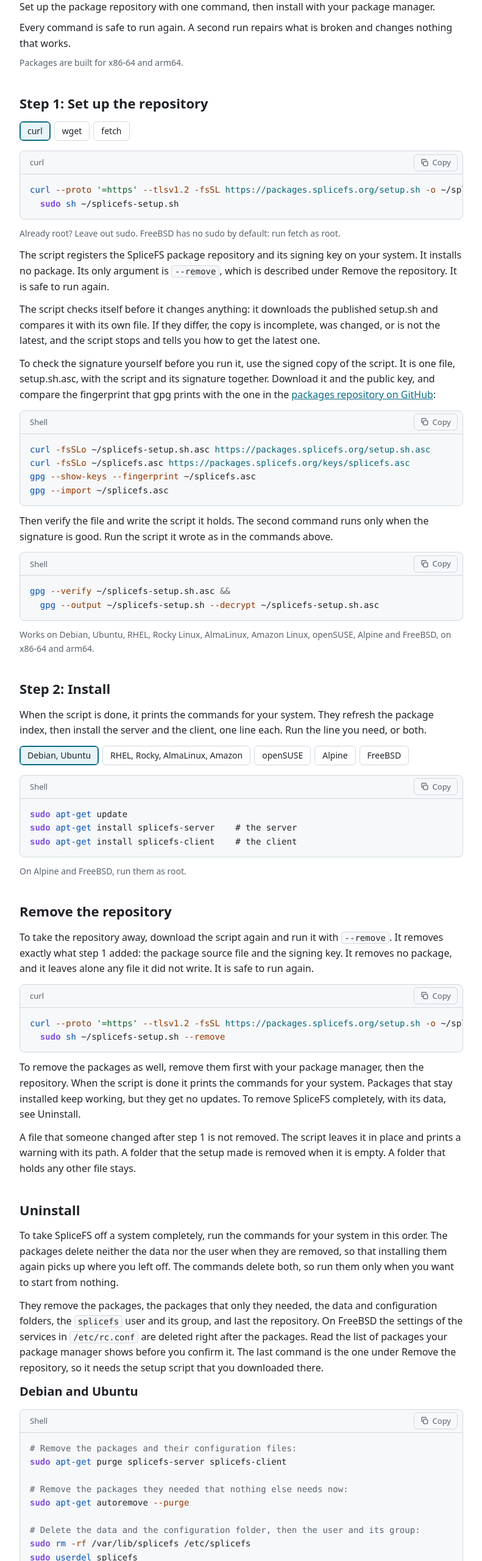
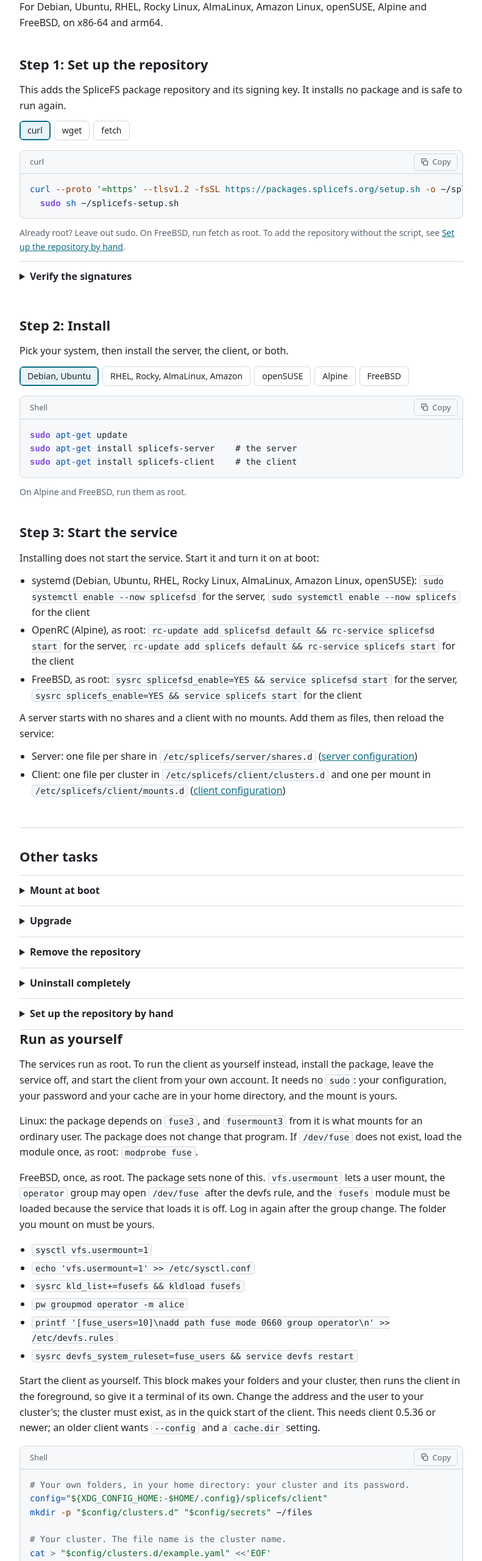
Before and after one commit to SpliceFS/packages, a plain HTML site: page site/index.html in a window 1280 px wide. Shown: the part 120-2680 px from the top of the page at 61% size, without its empty margins (244-1035 px from the left). Drawn offline with Linux system fonts and the light colour scheme.

Commit message:
Cut the install page down to the steps a reader runs
The page buried four short steps under long paragraphs. The main path now has one or two
plain sentences per step; signature checks, mounting at boot, upgrades, removal, uninstall
and the by-hand setup sit in collapsed parts below it. Code blocks are unchanged.

```diff
--- a/site/index.html
+++ b/site/index.html
@@ -70,7 +70,14 @@ h1 { font-size: 32px; line-height: 1.2; margin: 0 0 16px; letter-spacing: -0.02e
 h2 { font-size: 22px; line-height: 1.3; margin: 0 0 16px; }
 h3.panel-title { font-size: 20px; line-height: 1.3; margin: 0 0 16px; }
 section.one { margin-top: 40px; }
-section.manual { border-top: 1px solid var(--border); margin-top: 48px; padding-top: 32px; }
+section.more { border-top: 1px solid var(--border); margin-top: 48px; padding-top: 32px; }
+details { border-top: 1px solid var(--border); padding: 12px 0; }
+section.more details:last-child { border-bottom: 1px solid var(--border); }
+summary { cursor: pointer; font-weight: 600; }
+details[open] > summary { margin-bottom: 12px; }
+details p { margin: 0 0 12px; }
+main ul { margin: 0 0 12px; padding-left: 20px; }
+main li { margin: 4px 0; }
 .chooser { display: none; flex-wrap: wrap; gap: 8px 24px; margin: 0 0 16px; }
 html.js .chooser { display: flex; }
 .seg-group { display: flex; flex-wrap: wrap; gap: 6px; }
@@ -122,10 +129,6 @@ pre code { font: inherit; }
 .t-op { color: var(--c-op); }
 .t-here { color: var(--c-here); }
 .t-cmt { color: var(--c-cmt); }
-section.after { border-top: 1px solid var(--border); margin-top: 48px; padding-top: 32px; }
-section.after p { margin: 0 0 8px; }
-section.after ul { margin: 0; padding-left: 20px; }
-section.after li { margin: 4px 0; }
 code.inline { font: 14px ui-monospace, SFMono-Regular, Menlo, Consolas, "Liberation Mono", monospace; background: var(--code-bg); border: 1px solid var(--border); border-radius: 4px; padding: 1px 5px; overflow-wrap: anywhere; }
 footer { border-top: 1px solid var(--border); margin-top: 48px; }
 footer .wrap { padding-top: 24px; padding-bottom: 40px; font-size: 14px; color: var(--muted); }
@@ -152,12 +155,11 @@ footer a:first-of-type { margin-left: 4px; }
 </header>
 <main class="wrap">
   <h1>Install SpliceFS</h1>
-  <p class="lead">Set up the package repository with one command, then install with your package manager.</p>
-  <p class="lead">Every command is safe to run again. A second run repairs what is broken and changes nothing that works.</p>
-  <p class="small">Packages are built for x86-64 and arm64.</p>
+  <p class="lead">For Debian, Ubuntu, RHEL, Rocky Linux, AlmaLinux, Amazon Linux, openSUSE, Alpine and FreeBSD, on x86-64 and arm64.</p>
 
   <section class="one" id="one">
     <h2>Step 1: Set up the repository</h2>
+    <p>This adds the SpliceFS package repository and its signing key. It installs no package and is safe to run again.</p>
     <div class="chooser">
       <div class="seg-group" role="group" aria-label="Download tool">
         <button type="button" class="seg" data-tool="curl" aria-pressed="true">curl</button>
@@ -174,25 +176,26 @@ footer a:first-of-type { margin-left: 4px; }
     <div class="block nojs"><div class="bar"><span class="label">fetch (FreeBSD, as root)</span></div><pre><code>fetch -o ~/splicefs-setup.sh https://packages.splicefs.org/setup.sh &amp;&amp;
   sh ~/splicefs-setup.sh
 </code></pre></div>
-    <p class="small">Already root? Leave out sudo. FreeBSD has no sudo by default: run fetch as root.</p>
-    <p>The script registers the SpliceFS package repository and its signing key on your system. It installs no package. Its only argument is <code class="inline">--remove</code>, which is described under Remove the repository. It is safe to run again.</p>
-    <p>The script checks itself before it changes anything: it downloads the published setup.sh and compares it with its own file. If they differ, the copy is incomplete, was changed, or is not the latest, and the script stops and tells you how to get the latest one.</p>
-    <p>To check the signature yourself before you run it, use the signed copy of the script. It is one file, setup.sh.asc, with the script and its signature together. Download it and the public key, and compare the fingerprint that gpg prints with the one in the <a href="https://github.com/SpliceFS/packages#verify-the-setup-script">packages repository on GitHub</a>:</p>
+    <p class="small">Already root? Leave out sudo. On FreeBSD, run fetch as root. To add the repository without the script, see <a href="#manual">Set up the repository by hand</a>.</p>
+    <details>
+      <summary>Verify the signatures</summary>
+      <p>The repository is signed, and your package manager checks every download against the key the script adds. The script also stops if it differs from the published setup.sh.</p>
+      <p>To check the script before you run it, download setup.sh.asc (the script and its signature in one file) and the public key. The fingerprint gpg prints must match the one in the <a href="https://github.com/SpliceFS/packages#verify-the-setup-script">packages repository on GitHub</a>.</p>
       <div class="block"><div class="bar"><span class="label">Shell</span></div><pre><code>curl -fsSLo ~/splicefs-setup.sh.asc https://packages.splicefs.org/setup.sh.asc
 curl -fsSLo ~/splicefs.asc https://packages.splicefs.org/keys/splicefs.asc
 gpg --show-keys --fingerprint ~/splicefs.asc
 gpg --import ~/splicefs.asc
 </code></pre></div>
-    <p>Then verify the file and write the script it holds. The second command runs only when the signature is good. Run the script it wrote as in the commands above.</p>
+      <p>Then verify the file and write out the script. The second command runs only if the signature is good. Run the script as above.</p>
       <div class="block"><div class="bar"><span class="label">Shell</span></div><pre><code>gpg --verify ~/splicefs-setup.sh.asc &amp;&amp;
   gpg --output ~/splicefs-setup.sh --decrypt ~/splicefs-setup.sh.asc
 </code></pre></div>
-    <p class="small">Works on Debian, Ubuntu, RHEL, Rocky Linux, AlmaLinux, Amazon Linux, openSUSE, Alpine and FreeBSD, on x86-64 and arm64.</p>
+    </details>
   </section>
 
   <section class="one" id="two">
     <h2>Step 2: Install</h2>
-    <p>When the script is done, it prints the commands for your system. They refresh the package index, then install the server and the client, one line each. Run the line you need, or both.</p>
+    <p>Pick your system, then install the server, the client, or both.</p>
     <div class="chooser">
       <div class="seg-group" role="group" aria-label="System">
         <button type="button" class="seg" data-family="apt" aria-pressed="true">Debian, Ubuntu</button>
@@ -203,13 +206,43 @@ gpg --import ~/splicefs.asc
       </div>
     </div>
     <div id="twohost"></div>
-    <p class="nojs">The commands are the last three lines of your system's block under Manual setup below.</p>
+    <p class="nojs">The commands are the last three lines of your system's block under Set up the repository by hand, below.</p>
     <p class="small">On Alpine and FreeBSD, run them as root.</p>
   </section>
 
-  <section class="one" id="remove">
-    <h2>Remove the repository</h2>
-    <p>To take the repository away, download the script again and run it with <code class="inline">--remove</code>. It removes exactly what step 1 added: the package source file and the signing key. It removes no package, and it leaves alone any file it did not write. It is safe to run again.</p>
+  <section class="one" id="start">
+    <h2>Step 3: Start the service</h2>
+    <p>Installing does not start the service. Start it and turn it on at boot:</p>
+    <ul>
+      <li>systemd (Debian, Ubuntu, RHEL, Rocky Linux, AlmaLinux, Amazon Linux, openSUSE): <code class="inline">sudo systemctl enable --now splicefsd</code> for the server, <code class="inline">sudo systemctl enable --now splicefs</code> for the client</li>
+      <li>OpenRC (Alpine), as root: <code class="inline">rc-update add splicefsd default &amp;&amp; rc-service splicefsd start</code> for the server, <code class="inline">rc-update add splicefs default &amp;&amp; rc-service splicefs start</code> for the client</li>
+      <li>FreeBSD, as root: <code class="inline">sysrc splicefsd_enable=YES &amp;&amp; service splicefsd start</code> for the server, <code class="inline">sysrc splicefs_enable=YES &amp;&amp; service splicefs start</code> for the client</li>
+    </ul>
+    <p>A server starts with no shares and a client with no mounts. Add them as files, then reload the service:</p>
+    <ul>
+      <li>Server: one file per share in <code class="inline">/etc/splicefs/server/shares.d</code> (<a href="https://github.com/SpliceFS/server/blob/main/docs/configuration.md">server configuration</a>)</li>
+      <li>Client: one file per cluster in <code class="inline">/etc/splicefs/client/clusters.d</code> and one per mount in <code class="inline">/etc/splicefs/client/mounts.d</code> (<a href="https://github.com/SpliceFS/client/blob/main/docs/configuration.md">client configuration</a>)</li>
+    </ul>
+  </section>
+
+  <section class="more">
+    <h2>Other tasks</h2>
+    <details>
+      <summary>Mount at boot</summary>
+      <p>The client can mount from <code class="inline">/etc/fstab</code> once its cluster is defined and its service is running. As root, add a line of type <code class="inline">splicefs</code>:</p>
+      <ul>
+        <li>systemd: <code class="inline">echo 'example:/ /mnt/files splicefs _netdev,nofail,x-systemd.requires=splicefs.service 0 0' &gt;&gt; /etc/fstab</code></li>
+        <li>OpenRC (Alpine): <code class="inline">echo 'example:/ /mnt/files splicefs _netdev,nofail 0 0' &gt;&gt; /etc/fstab</code>, then turn on FUSE and network mounts, which the package leaves off: <code class="inline">rc-update add fuse boot &amp;&amp; rc-service fuse start</code> and <code class="inline">rc-update add netmount default &amp;&amp; rc-service netmount start</code></li>
+        <li>FreeBSD: <code class="inline">echo 'example:/ /mnt/files splicefs ro,late,failok,mountprog=/usr/local/sbin/mount.splicefs 0 0' &gt;&gt; /etc/fstab</code>. <code class="inline">mountprog=</code> names the mount helper, <code class="inline">late</code> mounts after the network and the services, and <code class="inline">failok</code> keeps a failed mount from stopping the boot. Test the line once with <code class="inline">mount /mnt/files</code>.</li>
+      </ul>
+    </details>
+    <details>
+      <summary>Upgrade</summary>
+      <p>On Linux an upgrade restarts a running service. On FreeBSD the old version keeps running until you restart it: <code class="inline">service splicefsd restart</code> for the server, <code class="inline">service splicefs restart</code> for the client.</p>
+    </details>
+    <details id="remove">
+      <summary>Remove the repository</summary>
+      <p>This removes the package source and the signing key that step 1 added. It removes no package; installed packages keep working but get no updates. A file changed since step 1 stays, with a warning.</p>
       <div class="block" id="removeblock"><div class="bar"><span class="label">curl</span></div><pre><code>curl --proto '=https' --tlsv1.2 -fsSL https://packages.splicefs.org/setup.sh -o ~/splicefs-setup.sh &amp;&amp;
   sudo sh ~/splicefs-setup.sh --remove
 </code></pre></div>
@@ -219,14 +252,10 @@ gpg --import ~/splicefs.asc
       <div class="block nojs"><div class="bar"><span class="label">fetch (FreeBSD, as root)</span></div><pre><code>fetch -o ~/splicefs-setup.sh https://packages.splicefs.org/setup.sh &amp;&amp;
   sh ~/splicefs-setup.sh --remove
 </code></pre></div>
-    <p>To remove the packages as well, remove them first with your package manager, then the repository. When the script is done it prints the commands for your system. Packages that stay installed keep working, but they get no updates. To remove SpliceFS completely, with its data, see Uninstall.</p>
-    <p>A file that someone changed after step 1 is not removed. The script leaves it in place and prints a warning with its path. A folder that the setup made is removed when it is empty. A folder that holds any other file stays.</p>
-  </section>
-
-  <section class="one" id="uninstall">
-    <h2>Uninstall</h2>
-    <p>To take SpliceFS off a system completely, run the commands for your system in this order. The packages delete neither the data nor the user when they are removed, so that installing them again picks up where you left off. The commands delete both, so run them only when you want to start from nothing.</p>
-    <p>They remove the packages, the packages that only they needed, the data and configuration folders, the <code class="inline">splicefs</code> user and its group, and last the repository. On FreeBSD the settings of the services in <code class="inline">/etc/rc.conf</code> are deleted right after the packages. Read the list of packages your package manager shows before you confirm it. The last command is the one under Remove the repository, so it needs the setup script that you downloaded there.</p>
+    </details>
+    <details id="uninstall">
+      <summary>Uninstall completely</summary>
+      <p>Removing the packages keeps the data and the <code class="inline">splicefs</code> user, so a reinstall picks up where it left off. These commands also delete the data, the configuration, the user and last the repository. Check the package list before you confirm. On Alpine and FreeBSD, run them as root.</p>
       <h3 class="panel-title">Debian and Ubuntu</h3>
       <div class="block"><div class="bar"><span class="label">Shell</span></div><pre><code># Remove the packages and their configuration files:
 sudo apt-get purge splicefs-server splicefs-client
@@ -295,12 +324,10 @@ pw userdel splicefs
 # Remove the repository and the signing key, with the setup script from step 1:
 sh ~/splicefs-setup.sh --remove
 </code></pre></div>
-    <p class="small">On Alpine and FreeBSD, run the commands as root. The user and group of the server are removed together.</p>
-  </section>
-
-  <section class="manual">
-  <h2>Manual setup</h2>
-  <p class="lead">Instead of step 1, add the repository yourself. Each block sets it up and ends with the commands of step 2.</p>
+    </details>
+    <details id="manual">
+      <summary>Set up the repository by hand</summary>
+      <p>Instead of step 1, pick your system. Each block adds the repository and ends with the commands of step 2.</p>
       <ul class="picker" id="picker">
         <li><a class="card" href="#debian" data-panel="panel-apt"><span class="name">Debian</span><span class="versions">12, 13</span></a></li>
         <li><a class="card" href="#ubuntu" data-panel="panel-apt"><span class="name">Ubuntu</span><span class="versions">22.04, 24.04, 26.04</span></a></li>
@@ -469,29 +496,7 @@ pkg install splicefs-server    # the server
 pkg install splicefs-client    # the client
 </code></pre></div>
       </section>
-  </section>
-
-  <section class="after">
-    <h2>After the install</h2>
-    <p>Installing a package installs the service and does not start it or turn it on. Start it, and have it start at boot, with the service manager of your system. The server's service is <code class="inline">splicefsd</code> and the client's is <code class="inline">splicefs</code>.</p>
-    <ul>
-      <li>systemd (Debian, Ubuntu, Rocky Linux, Amazon Linux, openSUSE): <code class="inline">sudo systemctl enable --now splicefsd</code> for the server, <code class="inline">sudo systemctl enable --now splicefs</code> for the client</li>
-      <li>OpenRC (Alpine), as root: <code class="inline">rc-update add splicefsd default &amp;&amp; rc-service splicefsd start</code> for the server, <code class="inline">rc-update add splicefs default &amp;&amp; rc-service splicefs start</code> for the client</li>
-      <li>FreeBSD, as root: <code class="inline">sysrc splicefsd_enable=YES &amp;&amp; service splicefsd start</code> for the server, <code class="inline">sysrc splicefs_enable=YES &amp;&amp; service splicefs start</code> for the client</li>
-    </ul>
-    <p>On Linux an upgrade restarts a service that was running and leaves a stopped one stopped. Removing the package stops the service and turns it off.</p>
-    <p>On FreeBSD an upgrade leaves a service that was running running, still the old version, because pkg ends every program a package script starts and so a package cannot restart one. Restart it yourself with <code class="inline">service splicefsd restart</code> for the server or <code class="inline">service splicefs restart</code> for the client. Removing the package stops the service and leaves <code class="inline">/etc/rc.conf</code> alone; delete the setting afterwards with <code class="inline">sysrc -x splicefsd_enable</code> for the server or <code class="inline">sysrc -x splicefs_enable</code> for the client.</p>
-    <p>The client can also mount from the boot mounts of the system. The cluster must be defined and the client service must be running, because the mount helper only asks the running client. Add a line of type <code class="inline">splicefs</code> to <code class="inline">/etc/fstab</code>, as root:</p>
-    <ul>
-      <li>systemd: <code class="inline">echo 'example:/ /mnt/files splicefs _netdev,nofail,x-systemd.requires=splicefs.service 0 0' &gt;&gt; /etc/fstab</code></li>
-      <li>OpenRC (Alpine): <code class="inline">echo 'example:/ /mnt/files splicefs _netdev,nofail 0 0' &gt;&gt; /etc/fstab</code>, then <code class="inline">rc-update add fuse boot &amp;&amp; rc-service fuse start</code> to load the FUSE kernel module at boot, and <code class="inline">rc-update add netmount default &amp;&amp; rc-service netmount start</code> to mount the <code class="inline">_netdev</code> lines once the network is up. The package turns neither on.</li>
-      <li>FreeBSD: <code class="inline">echo 'example:/ /mnt/files splicefs ro,late,failok,mountprog=/usr/local/sbin/mount.splicefs 0 0' &gt;&gt; /etc/fstab</code>. FreeBSD runs a helper only for the file system types it knows, unless the line names one with <code class="inline">mountprog=</code>. <code class="inline">late</code> mounts the line in the last stage of the boot, after the network and the daemons; the client service starts before that and loads the <code class="inline">fusefs</code> kernel module itself. <code class="inline">failok</code> keeps a line that fails to mount (for example while the cluster cannot be reached) from stopping the boot; without it FreeBSD drops into single user mode. Run <code class="inline">mount /mnt/files</code> once by hand to see that the line works.</li>
-    </ul>
-    <p>Nothing has to be configured first: a server runs with no shares and a client with no mounts. Add yours as files, then reload the service:</p>
-    <ul>
-      <li>Server: one file per share in <code class="inline">/etc/splicefs/server/shares.d</code> <a href="https://github.com/SpliceFS/server/blob/main/docs/configuration.md">Server configuration</a></li>
-      <li>Client: one file per cluster in <code class="inline">/etc/splicefs/client/clusters.d</code> and one per mount in <code class="inline">/etc/splicefs/client/mounts.d</code> <a href="https://github.com/SpliceFS/client/blob/main/docs/configuration.md">Client configuration</a></li>
-    </ul>
+    </details>
   </section>
 
   <section class="after">
@@ -798,6 +803,10 @@ if (typeof module !== 'undefined' && module.exports) module.exports = { tokenize
       }
     });
     hint.hidden = !!chosen;
+    /* A link into a collapsed part, from this page or another, must show what it points to. */
+    var target = id ? document.getElementById(id) : null;
+    var part = target ? target.closest('details') : null;
+    if (part) part.open = true;
   }
 
   cards.forEach(function (card) {
```
Lines whose indentation alone changed are shown as unchanged.
